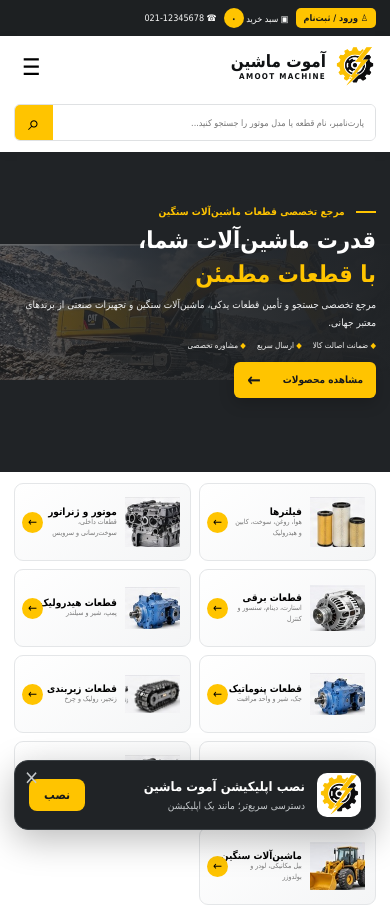
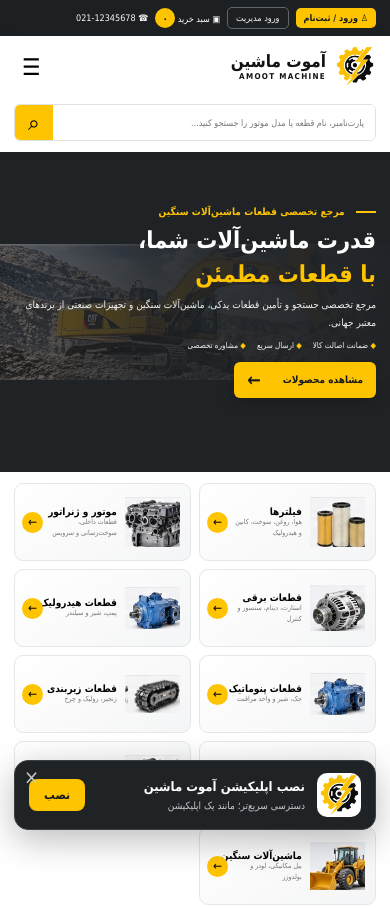
Before and after one commit to saeed860/Amoot-Machine, a plain HTML site: page index.html in a window 390 px wide. Shown: the top 908 px of the page. Drawn offline with nearby package versions, Linux system fonts and the light colour scheme; no server answers; a web font is replaced by a local one.

Commit message:
Keep admin entry visible on desktop and mobile

```diff
--- a/style.css
+++ b/style.css
@@ -577,3 +577,6 @@
 .google-auth-button:hover{background:#f8f9fa;border-color:#b9bec4}
 .google-auth-button:disabled{opacity:.6;cursor:wait}
 .google-auth-button .google-g{font:800 19px Arial,sans-serif;color:#4285f4;background:conic-gradient(from -45deg,#4285f4 0 25%,#34a853 25% 50%,#fbbc05 50% 75%,#ea4335 75%);background-clip:text;-webkit-background-clip:text;-webkit-text-fill-color:transparent}
+
+/* 2026-11-26: keep management access visible at every responsive breakpoint */
+.top-left button.admin-entry{display:inline-flex!important;align-items:center;justify-content:center;white-space:nowrap;visibility:visible!important;opacity:1!important;position:relative;z-index:8}
```
